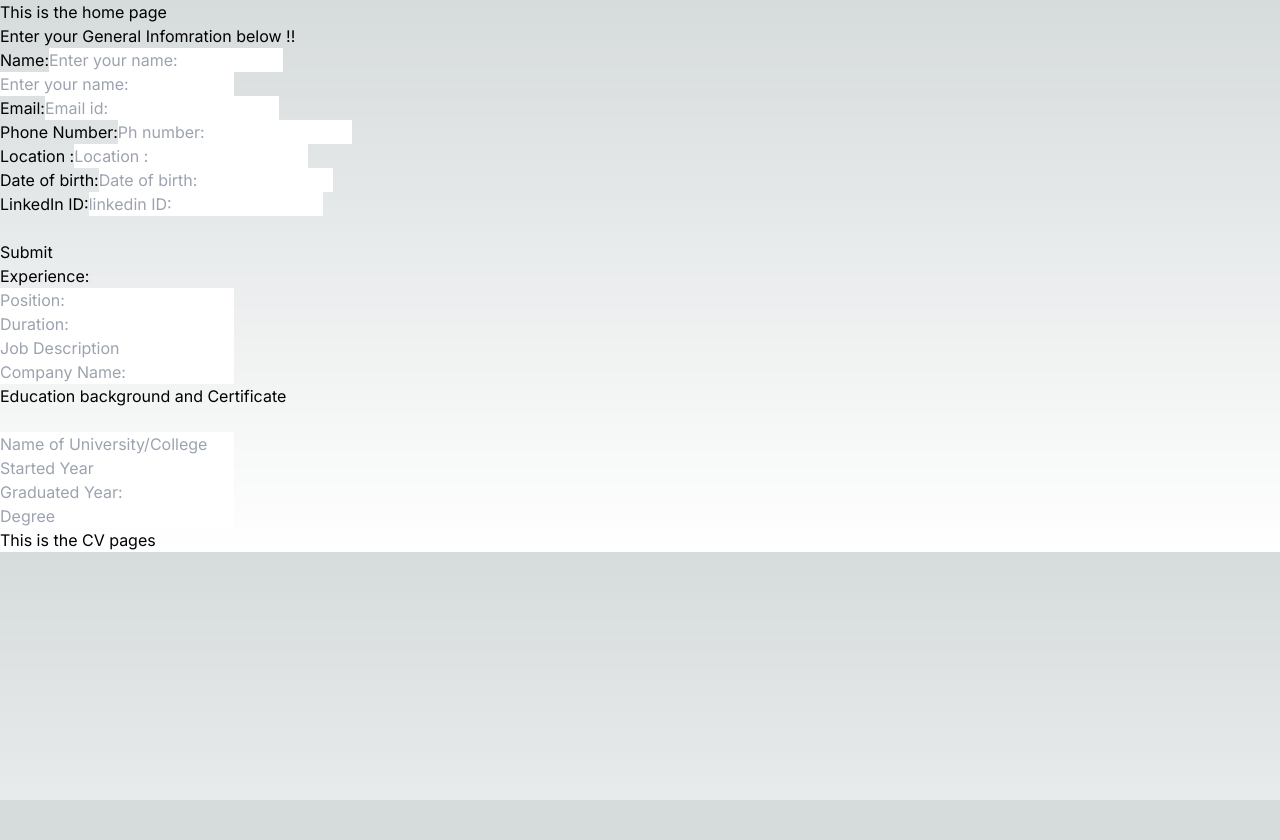
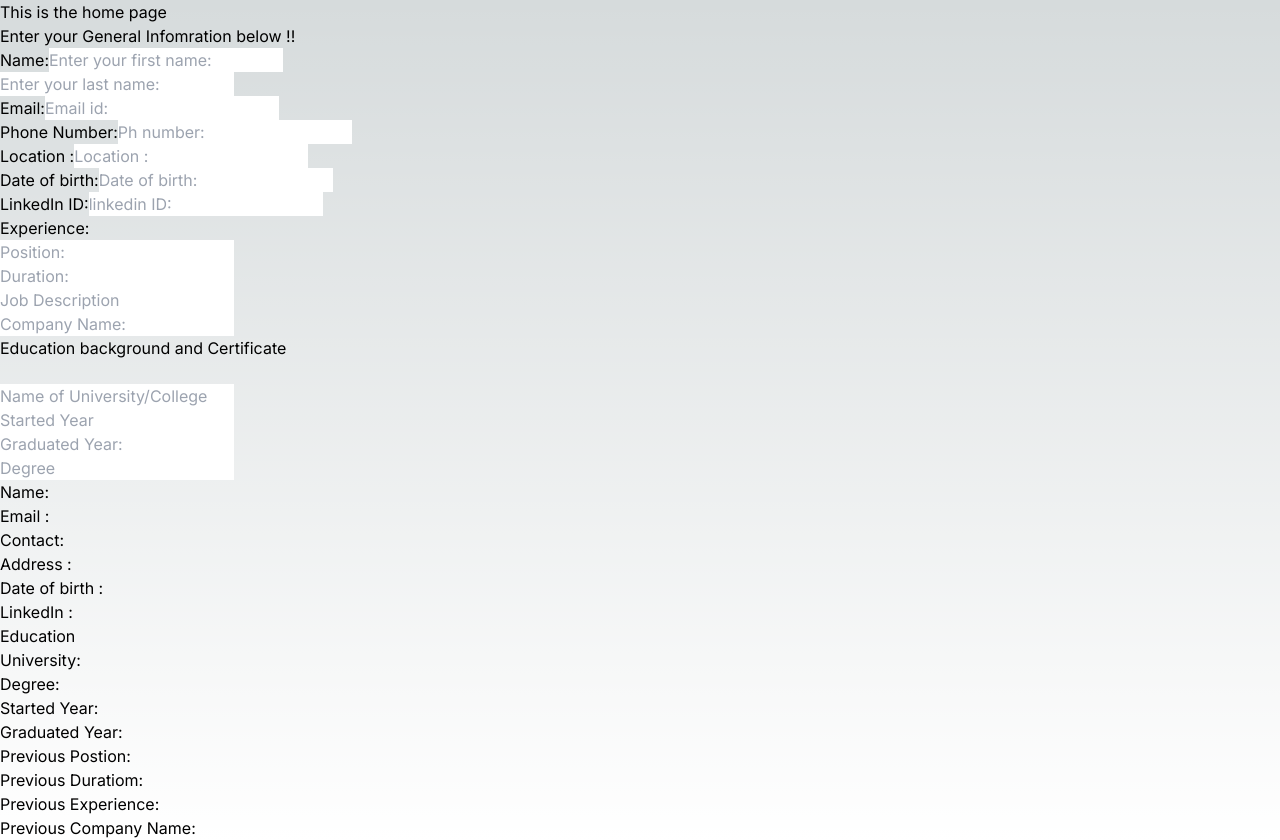
Before and after one commit to Angel-dash/resume_generator, a Next.js app: page / in a window 1280 px wide. Before the commit the page ends 800 px from the top, so only its background shows below. Built offline with nearby package versions, Linux system fonts and the light colour scheme.

Commit message:
Display the information on the cs page

```diff
--- a/app/page.js
+++ b/app/page.js
@@ -13,13 +13,36 @@ export const ParentComponent = () => {
 		degree: "",
 		startedYear: "",
 	});
+	const [info, setInfo] = useState({
+		firstName: "",
+		lastName: "",
+		EmaiId: "",
+		phoneNumber: "",
+		Address: "",
+		DOB: "",
+		linkedin: "",
+	});
+	const [experience, setExperience] = useState({
+		Position: "",
+		Duration: "",
+		Experience: "",
+		Company: "",
+	});
 	return (
 		<div>
 			<h1>This is the home page</h1>
-			<Info />
-			<Experience />
-			<Education />
-			<InfoCard education={education} setEducation={setEducation} />
+			<Info info={info} setInfo={setInfo} />
+			<Experience experience={experience} setExperience={setExperience} />
+			<Education education={education} setEducation={setEducation} />
+
+			<InfoCard
+				education={education}
+				setEducation={setEducation}
+				info={info}
+				setInfo={setInfo}
+				experience={experience}
+				setExperience={setExperience}
+			/>
 		</div>
 	);
 };
--- a/components/education.js
+++ b/components/education.js
@@ -1,13 +1,8 @@
-"use client";
 import React from "react";
-import { useState } from "react";
-export const Education = () => {
-	const [education, setEducation] = useState({
-		uniName: "",
-		gradYear: "",
-		degree: "",
-		startedYear: "",
-	});
+
+export const Education = (props) => {
+	const { education, setEducation } = props;
+
 	return (
 		<div>
 			<h1>Education background and Certificate</h1>
@@ -15,29 +10,49 @@ export const Education = () => {
 			<input
 				placeholder='Name of University/College'
 				type='text'
-				value={setEducation.uniName}
-				onChange={(e) => setEducation({ uniName: e.target.value })}
+				value={education.uniName}
+				onChange={(e) =>
+					setEducation((oldvalues) => ({
+						...oldvalues,
+						uniName: e.target.value,
+					}))
+				}
 			/>
 			<br />
 			<input
 				placeholder='Started Year'
 				type='text'
-				value={setEducation.startedYear}
-				onChange={(e) => setEducation({ startedYear: e.target.value })}
+				value={education.startedYear}
+				onChange={(e) =>
+					setEducation((oldvalues) => ({
+						...oldvalues,
+						startedYear: e.target.value,
+					}))
+				}
 			/>
 			<br />
 			<input
 				placeholder='Graduated Year:'
 				type='number'
-				value={setEducation.gradYear}
-				onChange={(e) => setEducation({ gradYear: e.target.value })}
+				value={education.gradYear}
+				onChange={(e) =>
+					setEducation((oldvalues) => ({
+						...oldvalues,
+						gradYear: e.target.value,
+					}))
+				}
 			/>
 			<br />
 			<input
 				placeholder='Degree'
 				type='text'
-				value={setEducation.degree}
-				onChange={(e) => setEducation({ degree: e.target.value })}
+				value={education.degree}
+				onChange={(e) =>
+					setEducation((oldvalues) => ({
+						...oldvalues,
+						degree: e.target.value,
+					}))
+				}
 			/>
 		</div>
 	);
--- a/components/experience.js
+++ b/components/experience.js
@@ -1,15 +1,7 @@
-"use client";
 import React from "react";
 
-import { useState } from "react";
-
-export const Experience = () => {
-	const [experience, setExperience] = useState({
-		Position: "",
-		Duration: "",
-		Experience: "",
-		Company: "",
-	});
+export const Experience = (props) => {
+	const { experience, setExperience } = props;
 	return (
 		<div>
 			<label>Experience:</label>
@@ -17,29 +9,37 @@ export const Experience = () => {
 			<input
 				type='text'
 				placeholder='Position: '
-				value={setExperience.Position}
-				onChange={(event) => setExperience({ Position: event.target.value })}
+				value={experience.Position}
+				onChange={(e) =>
+					setExperience((prev) => ({ ...prev, Position: e.target.value }))
+				}
 			/>
 			<br />
 			<input
 				type='text'
 				placeholder='Duration: '
-				value={setExperience.Duration}
-				onChange={(event) => setExperience({ Duration: event.target.value })}
+				value={experience.Duration}
+				onChange={(e) =>
+					setExperience(() => ({ ...prev, Duration: e.target.value }))
+				}
 			/>
 			<br />
 			<input
 				type='text'
 				placeholder='Job Description  '
-				value={setExperience.experience}
-				onChange={(event) => setExperience({ Experience: event.target.value })}
+				value={experience.Experience}
+				onChange={(e) =>
+					setExperience((prev) => ({ ...prev, Experience: e.target.value }))
+				}
 			/>
 			<br />
 			<input
 				type='text'
 				placeholder='Company Name: '
-				value={setExperience.Company}
-				onChange={(event) => setExperience({ Company: event.target.value })}
+				value={experience.Company}
+				onChange={(e) =>
+					setExperience((prev) => ({ ...prev, Company: e.target.value }))
+				}
 			/>
 		</div>
 	);
--- a/components/generalInfo.js
+++ b/components/generalInfo.js
@@ -1,17 +1,7 @@
-"use client";
 import React from "react";
 
-import { useState } from "react";
-export const Info = () => {
-	const [info, setInfo] = useState({
-		firstName: "",
-		lastName: "",
-		EmaiId: "",
-		phoneNumber: "",
-		Address: "",
-		DOB: "",
-		linkedin: "",
-	});
+export const Info = (props) => {
+	const { info, setInfo } = props;
 
 	return (
 		<form>
@@ -20,16 +10,20 @@ export const Info = () => {
 				<label>Name:</label>
 				<input
 					type='text'
-					placeholder='Enter your name:   '
+					placeholder='Enter your first name:   '
 					value={info.firstName}
-					onChange={(event) => setInfo({ firstName: event.target.value })}
+					onChange={(e) =>
+						setInfo((prev) => ({ ...prev, firstName: e.target.value }))
+					}
 				/>
 				<br />
 				<input
 					type='text'
-					placeholder='Enter your name:   '
+					placeholder='Enter your last name:   '
 					value={info.lastName}
-					onChange={(event) => setInfo({ lastName: event.target.value })}
+					onChange={(e) =>
+						setInfo((prev) => ({ ...prev, lastName: e.target.value }))
+					}
 				/>
 				<br />
 				<label>Email:</label>
@@ -37,7 +31,9 @@ export const Info = () => {
 					type='email'
 					placeholder='Email id:   '
 					value={info.EmaiId}
-					onChange={(e) => setInfo({ EmaiId: e.target.value })}
+					onChange={(e) =>
+						setInfo((prev) => ({ ...prev, EmaiId: e.target.value }))
+					}
 				/>
 				<br />
 				<label>Phone Number:</label>
@@ -45,7 +41,9 @@ export const Info = () => {
 					type='text'
 					placeholder='Ph number:   '
 					value={info.phoneNumber}
-					onChange={(e) => setInfo({ phoneNumber: e.target.value })}
+					onChange={(e) =>
+						setInfo((prev) => ({ ...prev, phoneNumber: e.target.value }))
+					}
 				/>
 				<br />
 				<label>Location :</label>
@@ -53,7 +51,9 @@ export const Info = () => {
 					type='text'
 					placeholder='Location :   '
 					value={info.Address}
-					onChange={(e) => setInfo({ Address: e.target.value })}
+					onChange={(e) =>
+						setInfo((prev) => ({ ...prev, Location: e.target.value }))
+					}
 				/>
 				<br />
 				<label>Date of birth:</label>
@@ -61,7 +61,9 @@ export const Info = () => {
 					type='text'
 					placeholder='Date of birth:   '
 					value={info.DOB}
-					onChange={(e) => setInfo({ DOB: e.target.value })}
+					onChange={(e) =>
+						setInfo((prev) => ({ ...prev, DOB: e.target.value }))
+					}
 				/>
 				<br />
 				<label>LinkedIn ID:</label>
@@ -69,18 +71,10 @@ export const Info = () => {
 					type='text'
 					placeholder='linkedin ID:   '
 					value={info.linkedin}
-					onChange={(e) => setInfo({ linkedin: e.target.value })}
+					onChange={(e) =>
+						setInfo((prev) => ({ ...prev, linkedin: e.target.value }))
+					}
 				/>
-				<br />
-				<br />
-				<button type='submit'>Submit</button>
-				<p>
-					{info.firstName} {info.lastName} {info.Address}
-					{info.phoneNumber}
-					{info.DOB}
-					{info.EmaiId}
-					{info.linkedin}
-				</p>
 			</div>
 		</form>
 	);
--- a/components/letter.js
+++ b/components/letter.js
@@ -1,16 +1,28 @@
-"use client";
 import React from "react";
 
-import { Info } from "./generalInfo";
-import { Experience } from "./experience";
-import { Education } from "./education";
 export const InfoCard = (props) => {
-	let uniName = props.uniName;
-	console.log(uniName);
+	const { education, experience, info } = props;
+
 	return (
 		<div>
-			<h1>This is the CV pages</h1>
-			<p>{uniName}</p>
+			<p>
+				Name:{info.firstName} {info.lastName}
+			</p>
+			<p>Email :{info.EmaiId}</p>
+			<p>Contact:{info.phoneNumber}</p>
+			<p>Address :{info.Address}</p>
+			<p>Date of birth :{info.DOB}</p>
+			<p>LinkedIn :{info.linkedin}</p>
+
+			<h2>Education</h2>
+			<p>University: {education.uniName}</p>
+			<p>Degree: {education.degree}</p>
+			<p>Started Year: {education.startedYear}</p>
+			<p>Graduated Year: {education.gradYear}</p>
+			<p>Previous Postion:{experience.Position}</p>
+			<p>Previous Duratiom:{experience.Duration}</p>
+			<p>Previous Experience:{experience.Experience}</p>
+			<p>Previous Company Name:{experience.Company}</p>
 		</div>
 	);
 };
```
